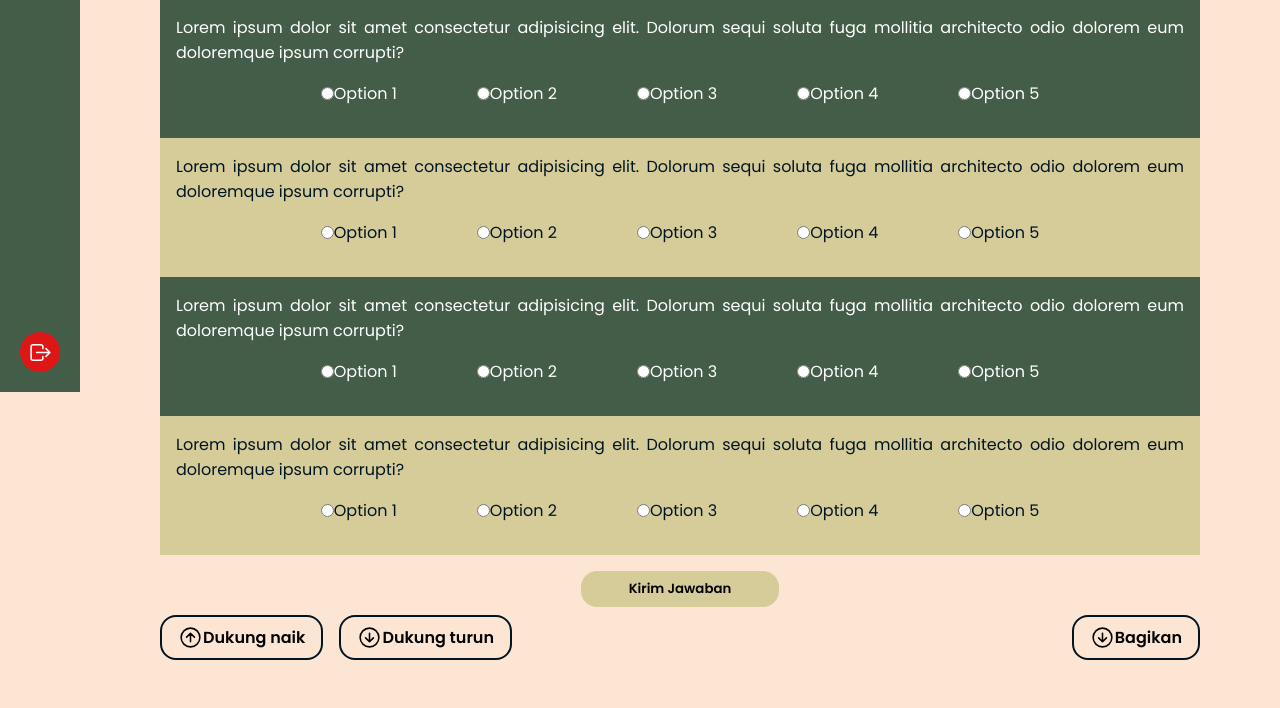
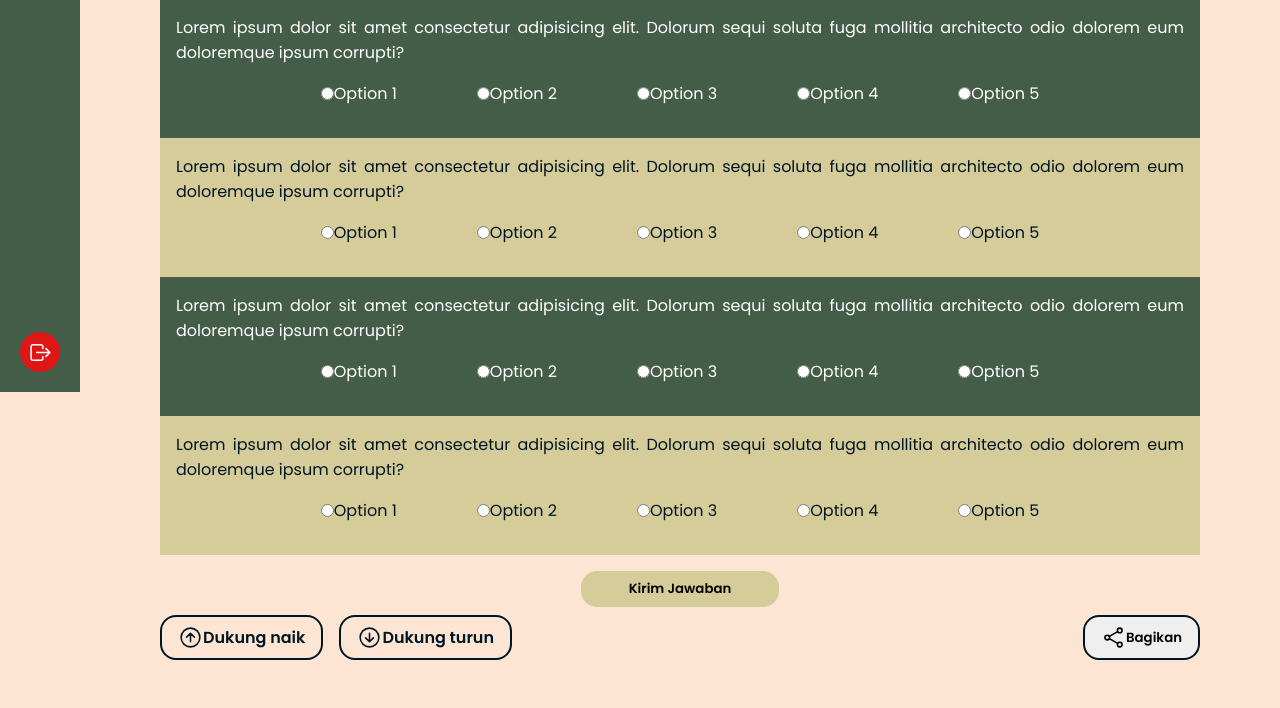
Before and after one commit to dzakwanIrfan/gws, a PHP site: page /survey.php in a window 1280 px wide. Shown: the part 408-1116 px from the top of the page. Run offline with PHP 8.4, Linux system fonts and the light colour scheme; data that the repository does not hold is empty.

Commit message:
memperbaiki survey.php

```diff
--- a/assets/css/survey.css
+++ b/assets/css/survey.css
@@ -125,14 +125,23 @@ a{
     gap: 1rem;
 }
 
+.votes a{
+    display: flex;
+}
+
 .center{
     display: flex;
     align-items: center;
+    justify-content: center;
     border: 2px solid #001524;
     padding: 0.5rem 1rem;
     border-radius: 1rem;
     font-weight: 600;
     cursor: pointer;
+}
+
+.icon {
+    font-size: 25px;
 }
 
 .up:hover{
--- a/survey.php
+++ b/survey.php
@@ -67,14 +67,16 @@
         </form>
         <div class="action">
             <div class="votes">
-                <div class="up center" onclick="toggleVote(this)">
-                    <ion-icon name="arrow-up-circle-outline"></ion-icon> <span>Dukung naik</span>
-                </div>
-                <div class="down center" onclick="toggleVote(this)">
-                    <ion-icon name="arrow-down-circle-outline"></ion-icon> <span>Dukung turun</span>
-                </div>
+                <a href="?voteup=<?php echo $row['id_survei'] ?>" class="up center" onclick="toggleVote(this)">
+                    <ion-icon name="arrow-up-circle-outline" class="icon"></ion-icon>
+                    <span>Dukung naik</span>
+                </a>
+                <a href="?votedown=<?php echo $row['id_survei'] ?>" class="down center" onclick="toggleVote(this)">
+                    <ion-icon name="arrow-down-circle-outline" class="icon"></ion-icon>
+                    <span>Dukung turun</span>
+                </a>
             </div>
-            <div class="share center" onclick="toggleShare(this)"><ion-icon name="arrow-down-circle-outline"></ion-icon> <span>Bagikan</span></div>
+            <button class="share center" onclick="toggleShare(this)"><ion-icon name="share-social-outline" class="icon"></ion-icon><span>Bagikan</span></button>
         </div>
     </div>
 
```
